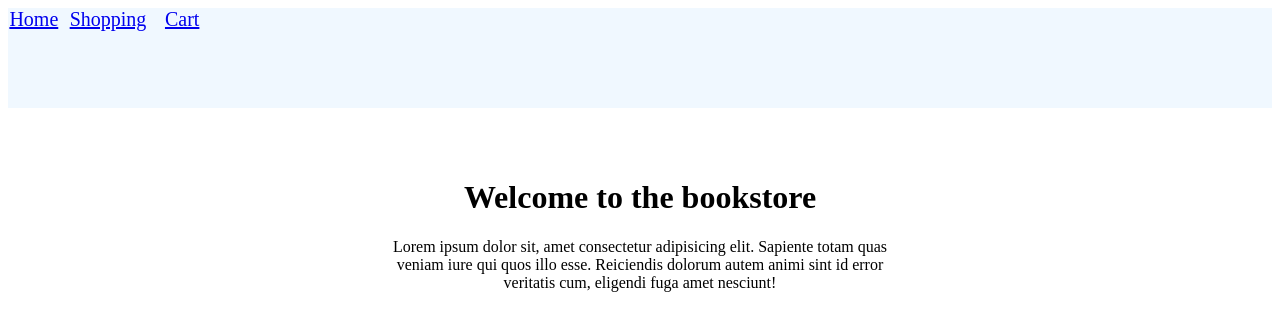
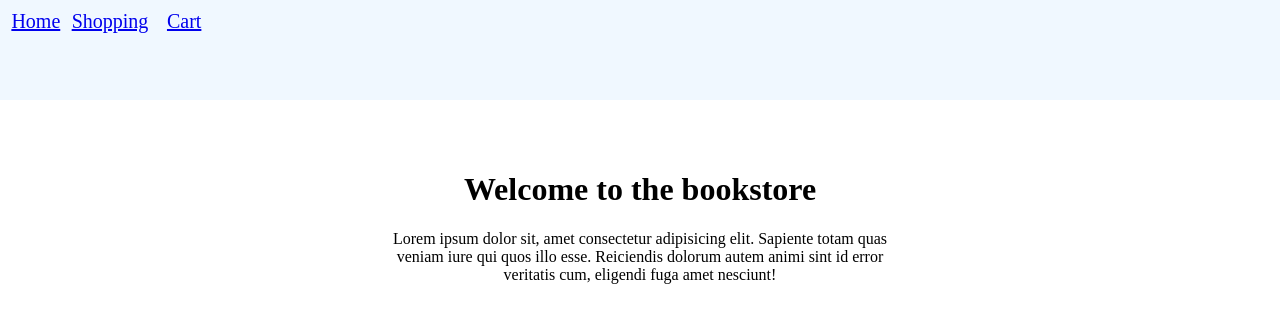
Before and after one commit to vichekaoeun/Shopping-cart, a React (Vite) app: page / in a window 1280 px wide. Shown: the top 330 px of the page. Built offline with nearby package versions, Linux system fonts and the light colour scheme.

Commit message:
remove body margin & add padding to nav bar

```diff
--- a/src/index.css
+++ b/src/index.css
@@ -1,3 +1,7 @@
+body {
+  margin: 0;
+}
+
 .container {
   display: grid;
   grid-template-rows: 100px repeat(1, 1fr);
--- a/src/style/nav.css
+++ b/src/style/nav.css
@@ -1,6 +1,7 @@
 .nav-container {
     grid-row: 1 / 2;
     background-color: aliceblue;
+    padding: 10px;
 }
 
 #nav-items {
```
